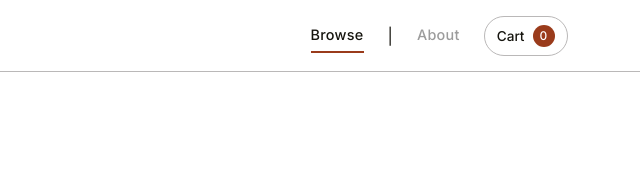
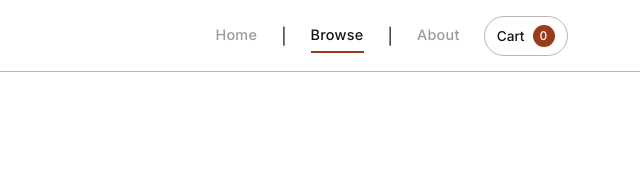
Before and after one commit to SirDre/products, a plain HTML site: page index.html in a window 1280 px wide. Shown: the top 176 px of the page, 640-1280 px from the left. Drawn offline with Linux system fonts and the light colour scheme; grey boxes are pictures that could not be loaded.

Commit message:
Updates - Add Home link

```diff
--- a/index.html
+++ b/index.html
@@ -22,6 +22,7 @@
             </a>
 
             <nav class="nav" aria-label="Main">
+                <a class="nav_link" href="#home" data-route="home">Home</a> |
                 <a class="nav_link is_active" href="#browse" data-route="browse">Browse</a> |
                 <a class="nav_link" href="#about" data-dialog="about">About</a>
             </nav>
```
